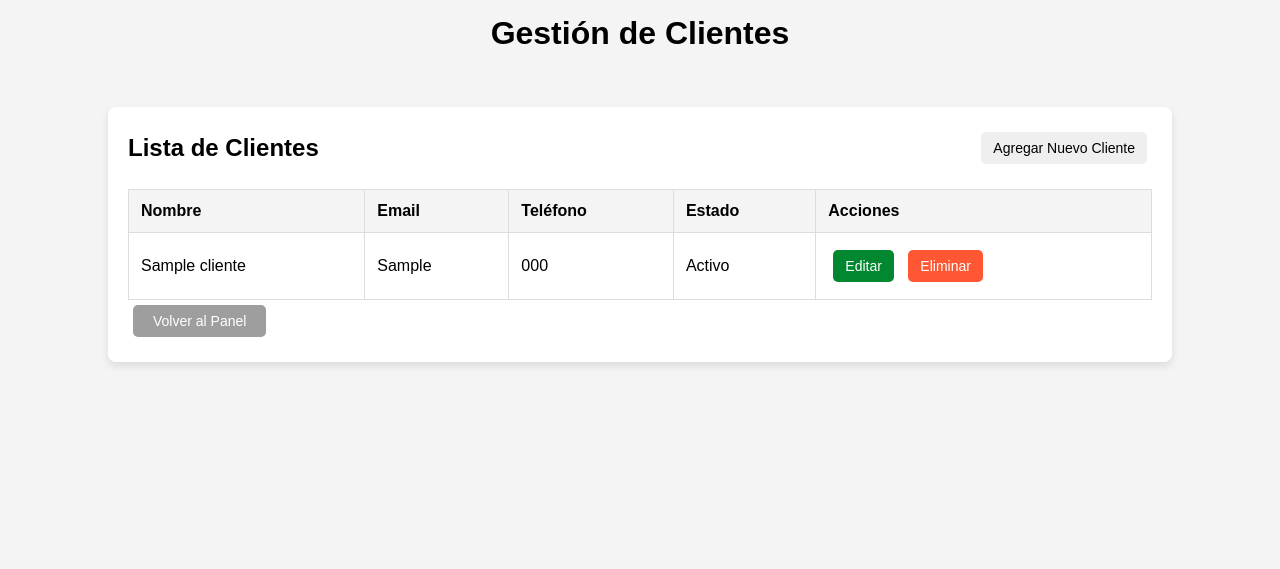
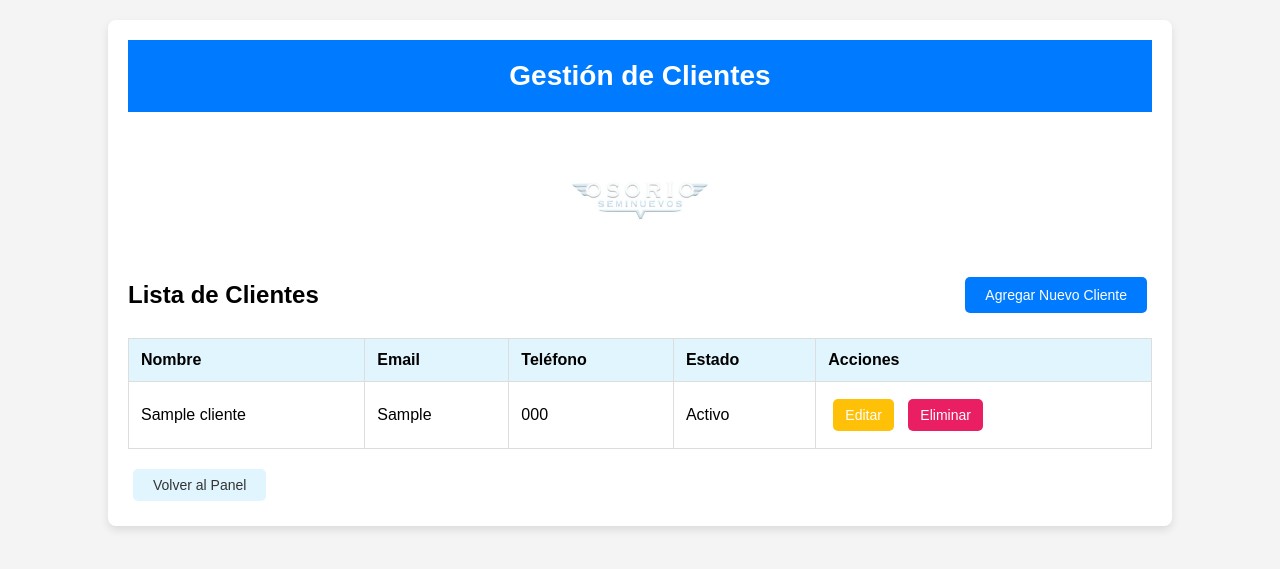
Before and after one commit to briancgx/concesionaria-osorio, a Flask app: page /clientes in a window 1280 px wide. Shown: the top 569 px of the page. Run offline with Flask 3, Linux system fonts and the light colour scheme; tables that the repository leaves empty hold one stand-in row (values such as "Sample post").

Commit message:
Diseño de gestión de clientes

```diff
--- a/static/css/clientes.css
+++ b/static/css/clientes.css
@@ -19,20 +19,8 @@ header h1 {
 
 /* Barra de navegación */
 nav {
-
     margin-top: 20px;
     text-align: center;
-}
-
-/* Botón Volver al Panel */
-.btn-volver {
-    background-color: #4CAF50;
-    color: white;
-    padding: 10px 20px;
-    border: none;
-    border-radius: 5px;
-    cursor: pointer;
-    text-decoration: none;
 }
 
 /* Contenedor principal de clientes */
@@ -43,6 +31,46 @@ nav {
     background-color: white;
     border-radius: 8px;
     box-shadow: 0 4px 8px rgba(0, 0, 0, 0.1);
+}
+
+/* Barra de encabezado dentro del contenedor */
+.header-bar {
+    display: flex;
+    flex-direction: column;
+    align-items: center;
+    justify-content: center;
+    background-color: #007BFF; /* Azul claro */
+    color: white;
+    width: 100%;
+    padding: 20px;
+    box-sizing: border-box;
+}
+
+.title-container {
+    display: flex;
+    justify-content: center;
+    width: 100%;
+}
+
+h1 {
+    margin: 0;
+    font-size: 28px;
+    text-align: center;
+    color: white;
+    width: 100%;
+    word-wrap: break-word;
+}
+
+/* Logo debajo del título */
+.logo-container {
+    display: flex;
+    justify-content: center;
+    margin-top: 10px;
+}
+
+.logo {
+    width: 150px;
+    height: auto;
 }
 
 /* Encabezado de la tabla */
@@ -58,8 +86,8 @@ nav {
 }
 
 /* Botón Agregar Cliente */
-.btn-agregar {
-    background-color: #008CBA;
+.btn-nuevo {
+    background-color: #007BFF; /* Azul claro */
     color: white;
     padding: 10px 20px;
     border: none;
@@ -81,7 +109,7 @@ th, td {
 }
 
 th {
-    background-color: #f4f4f4;
+    background-color: #e1f5fe;  /* Azul claro */
 }
 
 td {
@@ -100,33 +128,33 @@ button {
 
 /* Colores de botones */
 .btn-editar {
-    background-color: #018730;
+    background-color: #ffc107; /* Azul claro */
     color: white;
 }
 
 .btn-eliminar {
-    background-color: #FF5733;
+    background-color: #e91e63;
     color: white;
 }
 
 /* Efecto hover en los botones */
 button:hover {
     opacity: 0.8;
-
 }
 
-/* Estilo del botón Volver al Panel (Coincidiendo con el estilo de créditos e inventarios) */
+/* Botón Volver al Panel */
 .btn-volver {
     padding: 8px 20px;
-    background-color: #9E9E9E; /* Color gris */
-    color: white;
+    background-color: #e1f5fe; /* Azul claro */
+    color: #333;
     border-radius: 5px;
     font-size: 14px;
     cursor: pointer;
     border: none;
     text-decoration: none;
+    margin-top: 20px; /* Añadido espacio superior */
 }
 
 .btn-volver:hover {
-    background-color: #757575; /* Color gris oscuro al pasar el ratón */
+    background-color: #b3e5fc;
 }
--- a/static/css/inventarios.css
+++ b/static/css/inventarios.css
@@ -124,6 +124,7 @@ tr:hover {
 .view {
     background-color: #28a745;
     color: white;
+    text-decoration: none;
 }
 
 .view:hover {
@@ -133,6 +134,7 @@ tr:hover {
 .edit {
     background-color: #ffc107;
     color: white;
+    text-decoration: none;
 }
 
 .edit:hover {
--- a/templates/clientes.html
+++ b/templates/clientes.html
@@ -7,15 +7,20 @@
     <link rel="stylesheet" href="{{ url_for('static', filename='css/clientes.css') }}">
 </head>
 <body>
-    <!-- Encabezado -->
-    <header>
-        <h1>Gestión de Clientes</h1>
-        <nav>
-        </nav>
-    </header>
+    <!-- Contenedor principal -->
+    <section class="clientes-container">
+        <div class="header-bar">
+            <div class="title-container">
+                <h1>Gestión de Clientes</h1>
+            </div>
+            <!-- Logo debajo del título -->
 
-    <!-- Sección de Tabla de Clientes -->
-    <section class="clientes-container">
+        </div>
+        <div class="logo-container">
+            <img src="{{ url_for('static', filename='images/logof.jpeg') }}" alt="Logo" class="logo">
+        </div>
+
+        <!-- Sección de tabla de clientes -->
         <div class="clientes-header">
             <h2>Lista de Clientes</h2>
             <button onclick="window.location.href='/nuevo_cliente'" class="btn-nuevo">Agregar Nuevo Cliente</button>
@@ -50,6 +55,7 @@
             </tbody>
         </table>
 
+        <!-- Botón Volver al Panel -->
         <div class="back-button-container">
             <button class="btn-volver" onclick="window.location.href='/panel'">Volver al Panel</button>
         </div>
```
